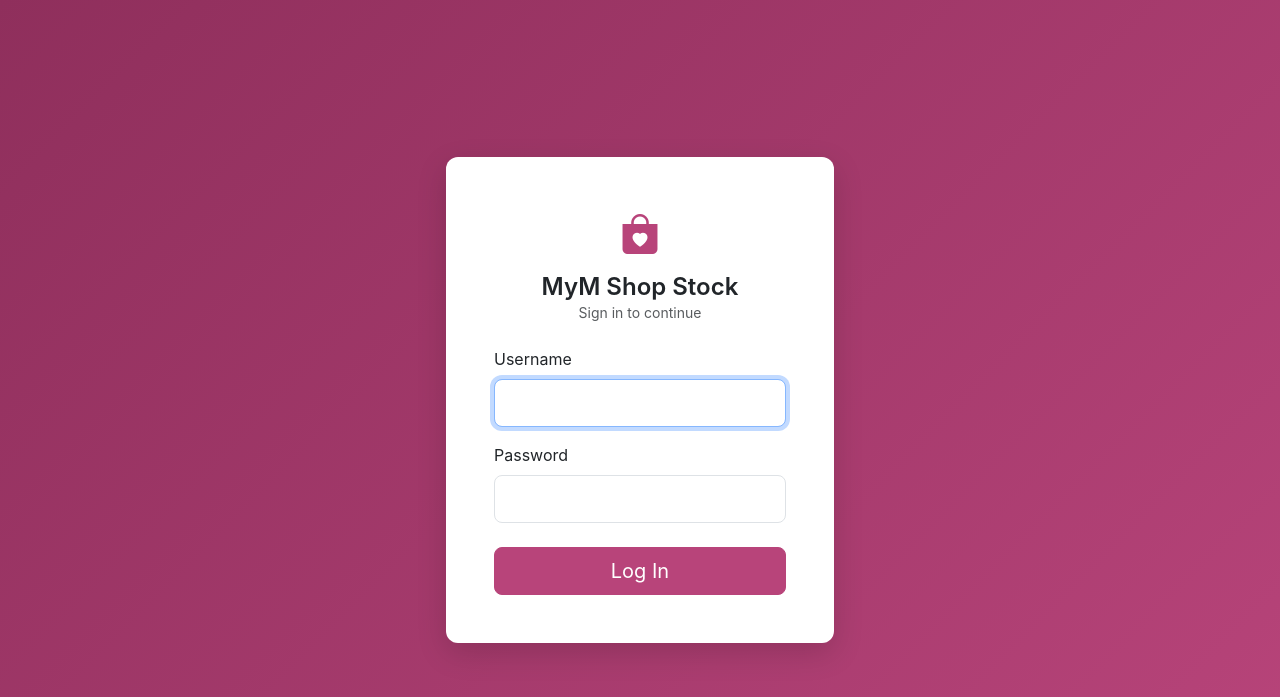
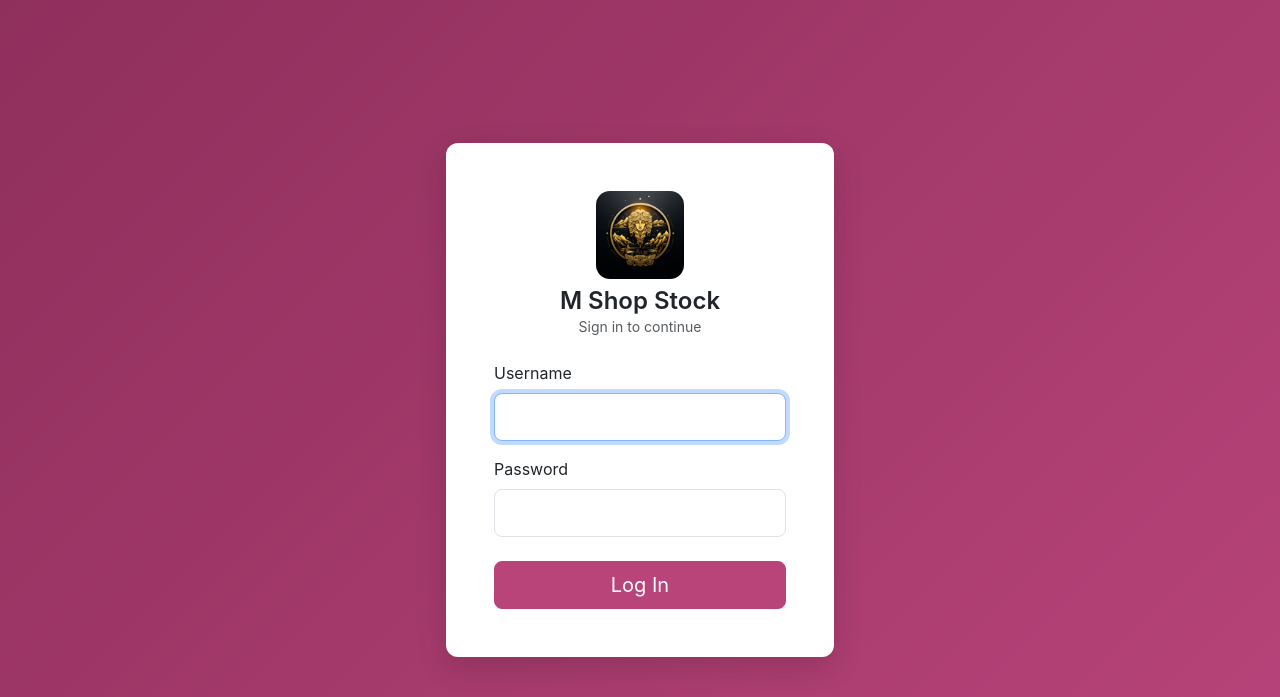
Before and after one commit to yimphaly68/mshop, a Flask app: page /login in a window 1280 px wide. Shown: the top 697 px of the page. Run offline with Flask 3, Linux system fonts and the light colour scheme.

Commit message:
Add M Shop logo and correct branding from MyM to M Shop
Adds the shop's logo to the navbar, login page, and browser favicon.
Corrects "MyM Shop Stock" to "M Shop Stock" everywhere it appeared
(nav brand, login page, page titles, README).

Co-Authored-By: Claude Sonnet 5 <noreply@anthropic.com>

```diff
--- a/static/css/style.css
+++ b/static/css/style.css
@@ -11,6 +11,13 @@ body {
 
 .app-navbar {
   background: linear-gradient(90deg, var(--brand-dark), var(--brand));
+}
+
+.brand-logo {
+  width: 36px;
+  height: 36px;
+  object-fit: cover;
+  border-radius: 8px;
 }
 
 .login-body {
@@ -33,9 +40,11 @@ body {
   box-shadow: 0 10px 30px rgba(0,0,0,0.15);
 }
 
-.login-icon {
-  font-size: 2.5rem;
-  color: var(--brand);
+.login-logo {
+  width: 88px;
+  height: 88px;
+  object-fit: cover;
+  border-radius: 14px;
 }
 
 .stat-card {
--- a/templates/login.html
+++ b/templates/login.html
@@ -3,7 +3,8 @@
 <head>
 <meta charset="UTF-8">
 <meta name="viewport" content="width=device-width, initial-scale=1.0">
-<title>Log In · MyM Shop</title>
+<title>Log In · M Shop</title>
+<link rel="icon" type="image/png" href="{{ url_for('static', filename='img/favicon.png') }}">
 <link href="https://cdn.jsdelivr.net/npm/bootstrap@5.3.3/dist/css/bootstrap.min.css" rel="stylesheet">
 <link href="https://cdn.jsdelivr.net/npm/bootstrap-icons@1.11.3/font/bootstrap-icons.css" rel="stylesheet">
 <link href="{{ url_for('static', filename='css/style.css') }}" rel="stylesheet">
@@ -13,8 +14,8 @@
   <div class="card login-card">
     <div class="card-body p-4 p-sm-5">
       <div class="text-center mb-4">
-        <div class="login-icon mb-2"><i class="bi bi-bag-heart-fill"></i></div>
-        <h4 class="fw-semibold mb-0">MyM Shop Stock</h4>
+        <img src="{{ url_for('static', filename='img/logo-nav.png') }}" alt="M Shop logo" class="login-logo mb-2">
+        <h4 class="fw-semibold mb-0">M Shop Stock</h4>
         <div class="text-muted small">Sign in to continue</div>
       </div>
 
```
Also changed, not shown: templates/base.html (+4 -3 lines), README.md, static/img/favicon.png (added), static/img/logo-nav.png (added), static/img/logo.png (added).
